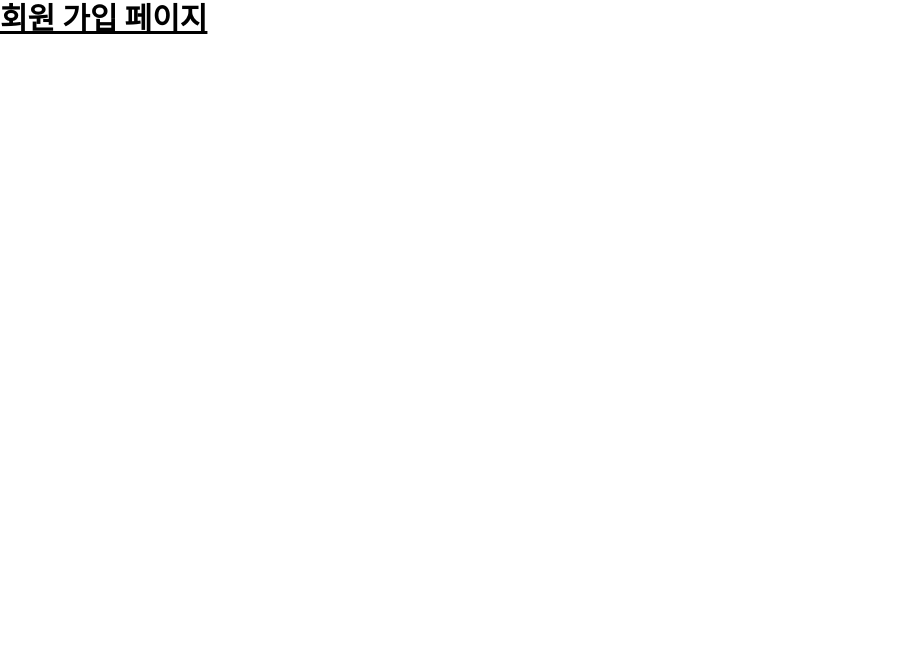
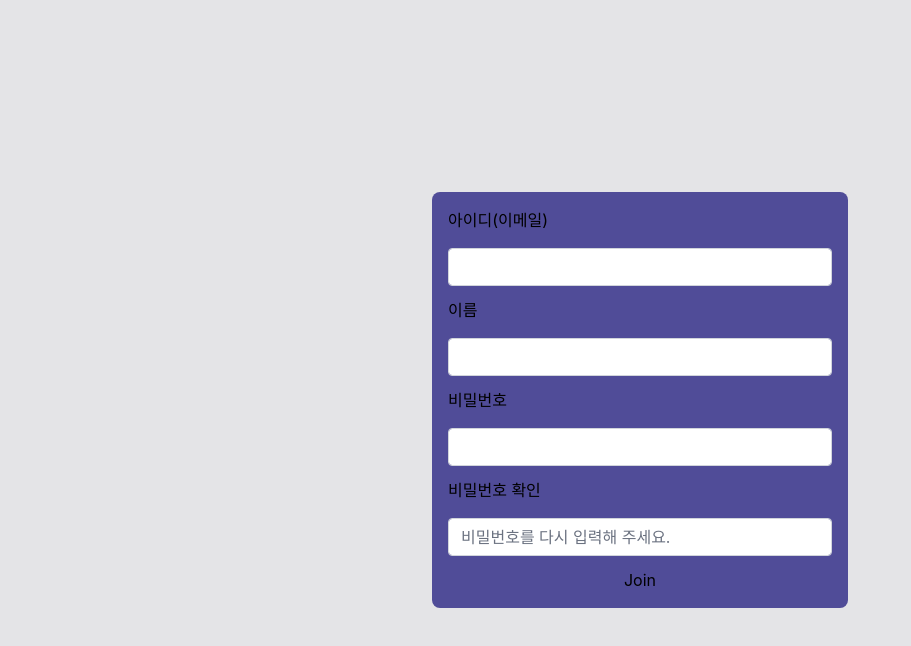
Before and after one commit to poohootdev/gfx-team, a Next.js app: page /join in a window 1280 px wide. Shown: the top 646 px of the page, without its empty margins (0-911 px from the left). Built offline with nearby package versions, Linux system fonts and the light colour scheme.

Commit message:
회원가입 폼 디자인 완료 close #6

```diff
--- /dev/null
+++ b/components/joinInput.tsx
@@ -0,0 +1,36 @@
+interface JoinInputType {
+  label: string;
+  type: string;
+  placeholder: string;
+  joinType: string;
+  onChangeX(str: string, value: string): void;
+}
+
+const JoinInput = (props: JoinInputType) => {
+  const { label, type, placeholder, joinType, onChangeX } = props;
+
+  const onChange = (e: React.ChangeEvent<HTMLInputElement>) => {
+    onChangeX(joinType, e.target.value);
+  };
+
+  return (
+    <div className="mb-3 xl:w-96">
+      <p className="mb-4 text-left">{label}</p>
+      <input
+        type={type}
+        className="form-control block w-full px-3 py-1.5 text-base font-normal text-gray-700 bg-white bg-clip-padding border border-solid border-gray-300 rounded transition ease-in-out m-0 focus:text-gray-700 focus:bg-white focus:border-blue-600 focus:outline-none"
+        onChange={onChange}
+        placeholder={placeholder}
+      />
+    </div>
+  );
+};
+
+JoinInput.defaultProps = {
+  label: '',
+  type: 'text',
+  placeholder: '',
+  joinType: '',
+};
+
+export default JoinInput;
--- a/pages/join.tsx
+++ b/pages/join.tsx
@@ -1,10 +1,135 @@
 import type { NextPage } from 'next';
+import { useState } from 'react';
+
+import JoinInput from '../components/joinInput';
+
+// interface
+interface UserInfo {
+  id: string;
+  name: string;
+  pw: string;
+  pw_re: string;
+}
+
+// enum
+const JOIN_INFO = {
+  ID: 'id',
+  NAME: 'name',
+  PW: 'pw',
+  PW_RE: 'pw_re',
+} as const;
+type JOIN_INFO = typeof JOIN_INFO[keyof typeof JOIN_INFO];
 
 const JoinPage: NextPage = () => {
+  // state
+  const [userInfo, setUserInfo] = useState<UserInfo>({
+    id: '',
+    name: '',
+    pw: '',
+    pw_re: '',
+  });
+
+  // 인풋 텍스트에서 가입에 필요한 정보를 받드면 userInfo를 갱신한다.
+  const changeInfo = (joinInfo: JOIN_INFO, value: string) => {
+    const info = { ...userInfo };
+
+    switch (joinInfo) {
+      case JOIN_INFO.ID:
+        info.id = value;
+        setUserInfo(info);
+        break;
+
+      case JOIN_INFO.NAME:
+        info.name = value;
+        setUserInfo(info);
+        break;
+
+      case JOIN_INFO.PW:
+        info.pw = value;
+        setUserInfo(info);
+        break;
+
+      case JOIN_INFO.PW_RE:
+        info.pw_re = value;
+        setUserInfo(info);
+        break;
+
+      default:
+        break;
+    }
+  };
+
+  // 가입 클릭시...
+  const joinClick = () => {
+    if (
+      userInfo.id.length == 0 ||
+      userInfo.name.length == 0 ||
+      userInfo.pw.length == 0 ||
+      userInfo.pw_re.length == 0
+    ) {
+      alert('모든 항목을 입력해 주세요.');
+      return;
+    }
+
+    if (null == userInfo.id.match('^[a-zA-Z0-9+-_.]+@[a-zA-Z0-9-]+.[a-zA-Z0-9-.]+$')) {
+      alert('E-Mail 형식이 잘못되었습니다.');
+      return;
+    }
+
+    if (null == userInfo.pw.match('^[A-Za-z0-9]{6,12}$')) {
+      alert('비밀번호는 6글자 이상이어야 합니다.');
+      return;
+    }
+
+    if (userInfo.pw != userInfo.pw_re) {
+      alert('비밀번호가 같지 않습니다.');
+      return;
+    }
+
+    alert('가입 완료!');
+  };
+
+  const onChangeX = (joinInfo: JOIN_INFO, value: string) => {
+    //console.log(`joinInfo = ${joinInfo} value = ${value}`);
+    changeInfo(joinInfo, value);
+  };
+
   return (
-    <>
-      <h1 className="text-3xl font-bold underline">회원 가입 페이지</h1>
-    </>
+    <section className="h-full h-screen bg-zinc-200">
+      <div className="flex justify-center items-center h-full">
+        <div className="text-center bg-[#504C98] rounded-lg border-red-600 p-4">
+          <JoinInput
+            type={'text'}
+            label={'아이디(이메일)'}
+            placeholder={''}
+            joinType={JOIN_INFO.ID}
+            onChangeX={onChangeX}
+          ></JoinInput>
+          <JoinInput
+            type={'text'}
+            label={'이름'}
+            placeholder={''}
+            joinType={JOIN_INFO.NAME}
+            onChangeX={onChangeX}
+          ></JoinInput>
+          <JoinInput
+            type={'password'}
+            label={'비밀번호'}
+            placeholder={''}
+            joinType={JOIN_INFO.PW}
+            onChangeX={onChangeX}
+          ></JoinInput>
+          <JoinInput
+            type={'password'}
+            label={'비밀번호 확인'}
+            placeholder={'비밀번호를 다시 입력해 주세요.'}
+            joinType={JOIN_INFO.PW_RE}
+            onChangeX={onChangeX}
+          ></JoinInput>
+          <button onClick={joinClick}>Join</button>
+        </div>
+      </div>
+    </section>
   );
 };
 
```
